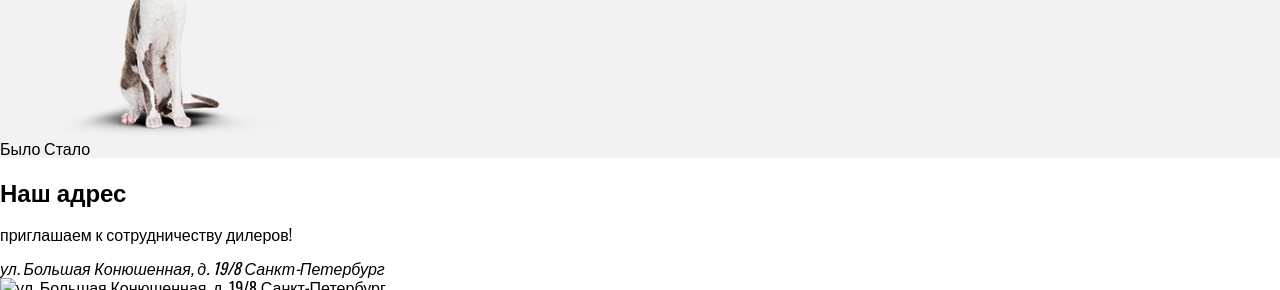
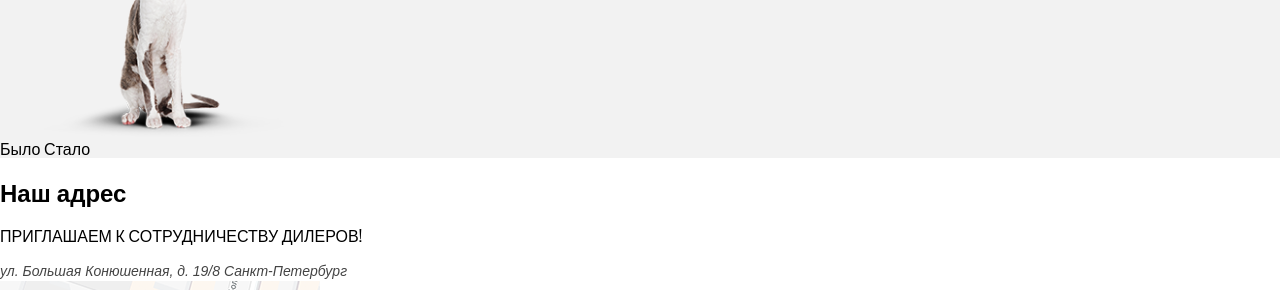
Before and after one commit to fidg37/966601-cat-energy-17, a website: page source/index.html in a window 1280 px wide. Shown: the part 2293-2583 px from the top of the page. Drawn offline with nearby package versions, Linux system fonts and the light colour scheme; files that its build step writes are made by us from their sources.

Commit message:
Добавил стили для шрифтов и картинки секции с картой

```diff
--- a/source/index.html
+++ b/source/index.html
@@ -122,7 +122,7 @@
           Санкт-Петербург
         </address>
       </div>
-      <img class="map__image" src="img/map.png" width="320" height="400" alt="ул. Большая Конюшенная, д. 19/8 Санкт-Петербург">
+      <img class="map__image" src="img/bg-map-mobile@1x.png" width="320" height="400" alt="ул. Большая Конюшенная, д. 19/8 Санкт-Петербург">
     </section>
     <footer class="main-footer">
       <a class="main-footer__logo">
--- /dev/null
+++ b/source/sass/blocks/universal/map.scss
@@ -0,0 +1,15 @@
+@import "mixins.scss";
+@import "variables.scss";
+
+.map__title {
+  font-size: 16px;
+  line-height: 1.25;
+  text-transform: uppercase;
+}
+
+.map__address {
+  font-family: Arial;
+  font-size: 14px;
+  line-height: 1.43;
+  color: #444444;
+}
--- a/source/sass/style.scss
+++ b/source/sass/style.scss
@@ -7,6 +7,7 @@ body {
 @import "blocks/universal/text-area.scss";
 @import "blocks/universal/button.scss";
 @import "blocks/universal/slider.scss";
+@import "blocks/universal/map.scss";
 @import "blocks/for-index/diets.scss";
 @import "blocks/for-index/advantages.scss";
 @import "blocks/for-index/example.scss";
```
